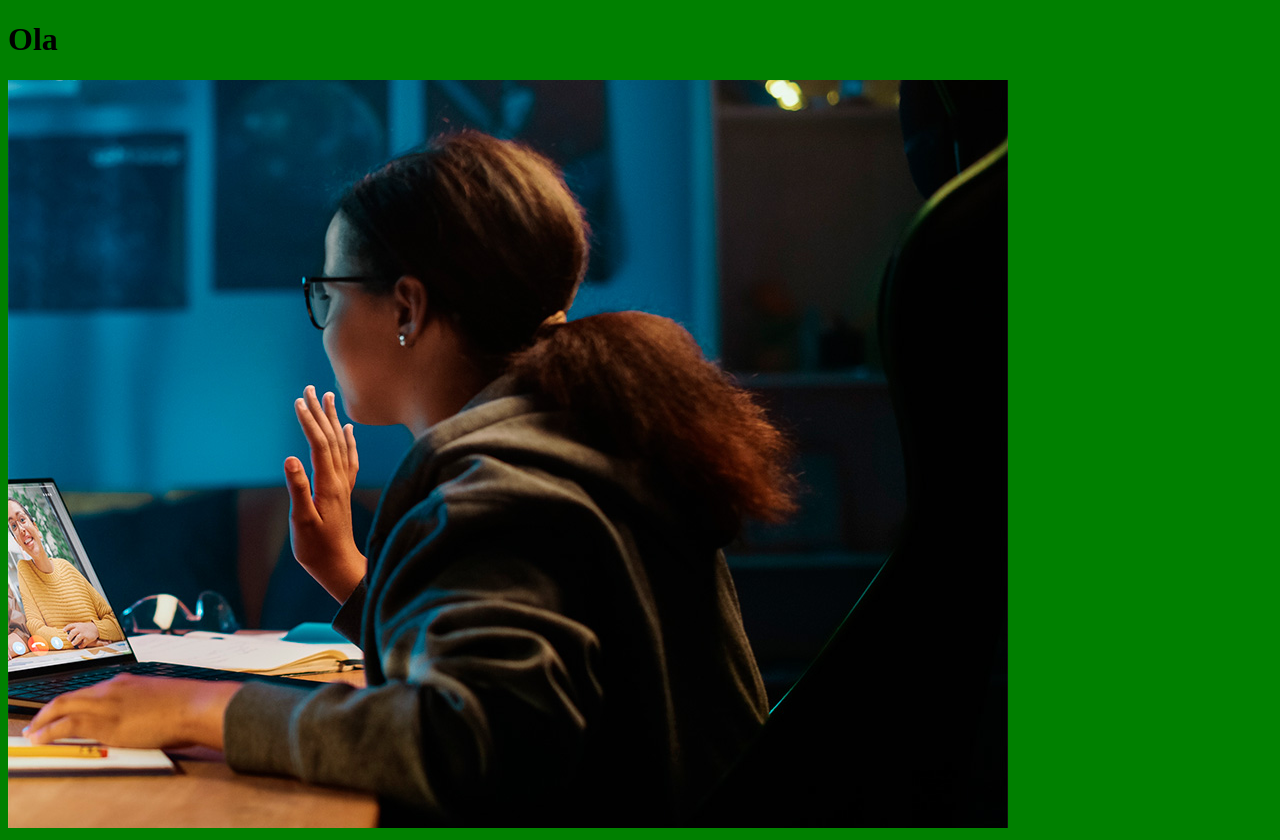
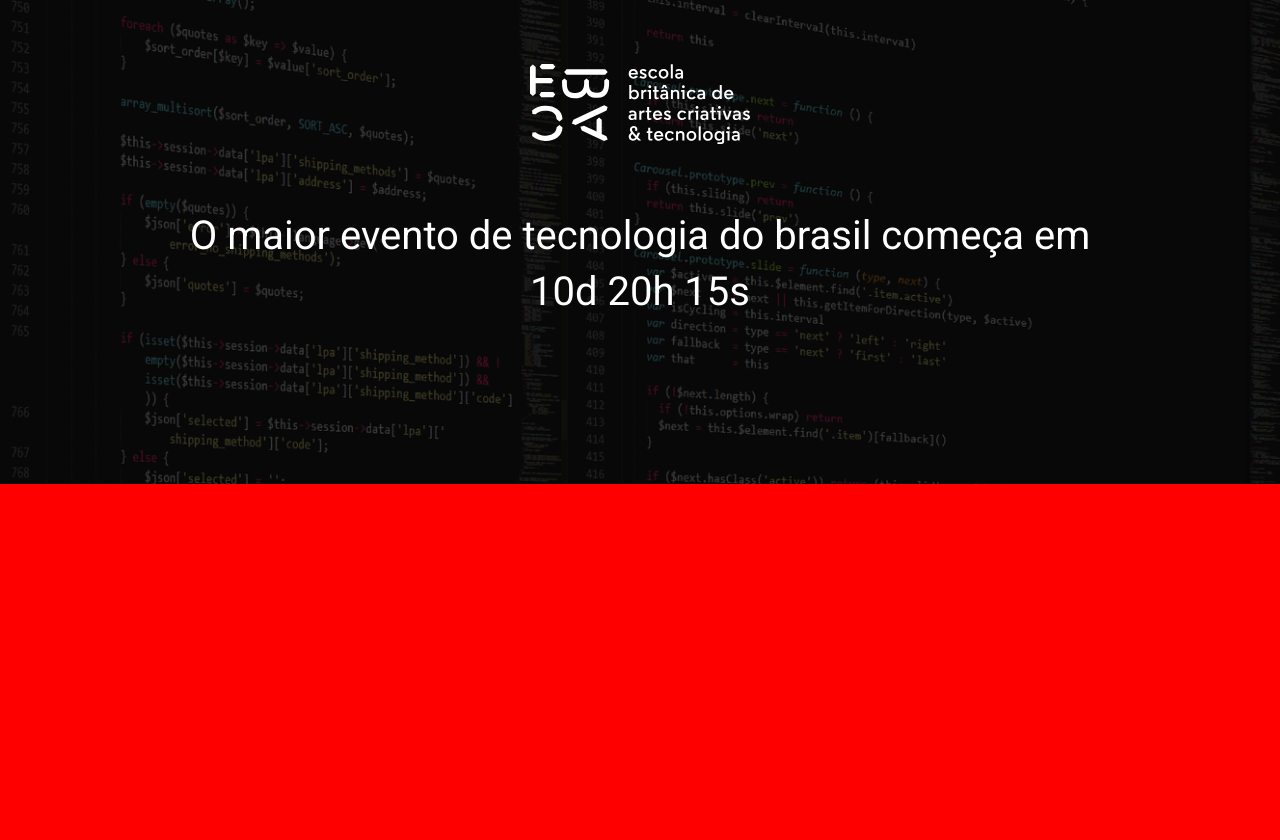
Before and after one commit to mvdplayer/ebac_tech_talks, a website built with Parcel: page src/index.html in a window 1280 px wide. After the commit the page ends 800 px from the top, so only its background shows below. Built offline with nearby package versions, Linux system fonts and the light colour scheme; a web font is replaced by a local one.

Commit message:
criando o hero

```diff
--- a/src/index.html
+++ b/src/index.html
@@ -4,11 +4,19 @@
     <meta charset="UTF-8">
     <meta name="viewport" content="width=device-width, initial-scale=1.0">
     <title>Document</title>
+    <link rel="preconnect" href="https://fonts.googleapis.com">
+<link rel="preconnect" href="https://fonts.gstatic.com" crossorigin>
+<link href="https://fonts.googleapis.com/css2?family=Bungee&family=Lobster&family=Pacifico&family=Raleway&family=Roboto:wght@400;700;900&family=Rubik+Wet+Paint&family=Trade+Winds&family=Zen+Dots&display=swap" rel="stylesheet">
     <link rel="stylesheet" href="./style/main.scss">
 </head>
 <body>
-    <h1>Ola</h1>
-    <img src="./images/backend.png" alt="ebac">
+    <header class="hero">
+        <div class="container">
+            <img class="hero__logo" src="./images/ebac_logo.svg" alt="logotipo da ebac em arquivo svg">
+            <p class="hero__text">O maior evento de tecnologia do brasil começa em 10d 20h 15s </p>
+        </div>
+    </header>
+
     <script src="./scripts/main.js"></script>
 </body>
 </html>
--- /dev/null
+++ b/src/style/_hero.scss
@@ -0,0 +1,52 @@
+.hero {
+    padding-top: 64px;
+    padding-bottom: 100px;
+    background-image: url(../images/fundo.png);
+    background-repeat: no-repeat; // Para a imagem não se repetir
+    background-size: cover; // Para completar o todo o tamanho do container
+    position: relative;
+
+    .container {
+        position: relative;
+    }
+
+    &::before {
+        position: absolute;
+        top: 0;
+        left: 0;
+        width: 100%;
+        height: 100%;
+        background-color: #000;
+        content: '';
+        opacity: .7;
+    }
+
+    &__text {
+        margin-top: 64px;
+        margin-bottom: 64px;
+        font-size: 40px;
+        line-height: 56px;
+        font-weight: 800px;
+        text-align: center;
+    }
+
+    &__logo {
+        margin: 0 auto; // foi colocado margin 0 auto para que a imagem fique centralizada, graças ao valor auto de automatico
+        height: 80px;
+        display: block;
+    }
+
+    @media (max-width: 640px) {
+        padding: 40px 0;
+
+        &__logo {
+            height: 40px;
+        }
+
+        &__text {
+            font-size: 22px;
+            line-height: 24px;
+            margin: 24px 0;
+        }
+    }
+}
--- a/src/style/main.scss
+++ b/src/style/main.scss
@@ -1,3 +1,27 @@
+@use 'hero';
+
+* {
+    margin: 0;
+    padding: 0;
+    box-sizing: border-box;
+    font-family: roboto, sans-serif;
+    color: #fff;
+}
+
+.container {
+    max-width: 960px; // max-width: 960px ---> sera o tamanho maxixo do container
+    width: 100%; // colocando o width: 100% estamos falando ao navegador que queremos 100% do tamanho de 960px
+    margin: 0 auto; // colocando margin 0 auto estamos centralizando o elemnto.
+
+    @media (max-width: 640px) {
+        max-width: 80%;
+    }
+
+    @media (max-width: 1024px) {
+        max-width: 90%;
+    }
+}
+
 body {
-    background-color: green;
+    background-color: red;
 }
```
